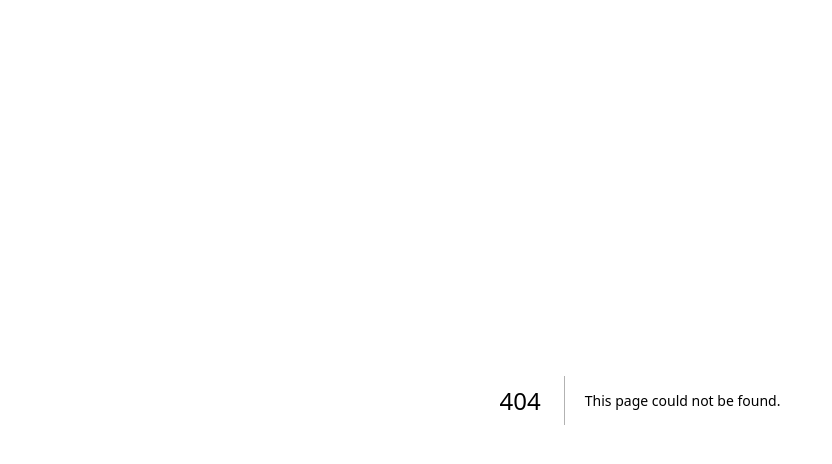
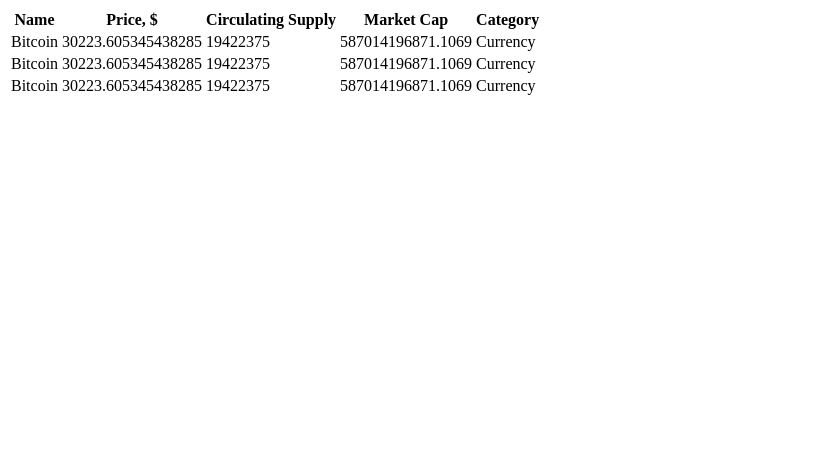
Before and after one commit to little-plumelet/crypto_small, a Next.js app: page /currencyList in a window 1280 px wide. Before the commit this address had no page. Shown: the top 464 px of the page, without its empty margins (0-832 px from the left). Built offline with nearby package versions, Linux system fonts and the light colour scheme.

Commit message:
add two main pages & table component

```diff
--- /dev/null
+++ b/src/components/table/Table.tsx
@@ -0,0 +1,37 @@
+import MOCK_DATA from '../../../mockdata.json';
+interface Currency {
+  name: string;
+  price: number;
+  circulatingSupply: number;
+  marketCap: number;
+  category: string;
+};
+
+export const Table = () => {
+  // data will be from props
+  const data = [MOCK_DATA.data, MOCK_DATA.data, MOCK_DATA.data];
+  return (
+    <table>
+      <thead>
+        <tr>
+          <th>Name</th>
+          <th>Price, $</th>
+          <th>Circulating Supply</th>
+          <th>Market Cap</th>
+          <th>Category</th>
+        </tr>
+      </thead>
+      <tbody>
+        {data.map((currency) => (
+          <tr key={currency?.id}>
+            <td>{currency?.name}</td>
+            <td>{currency?.values?.USD?.price}</td>
+            <td>{currency?.circulatingSupply}</td>
+            <td>{currency?.values?.USD?.marketCap}</td>
+            <td>{currency?.category}</td>
+          </tr>
+        ))}
+      </tbody>
+    </table>
+  )
+}
--- /dev/null
+++ b/src/components/table/index.ts
@@ -0,0 +1 @@
+export { Table } from './Table';
--- /dev/null
+++ b/src/pages/converter.tsx
@@ -0,0 +1,3 @@
+export default function Converter() {
+  return <div>Converter</div>
+}
--- /dev/null
+++ b/src/pages/currencyList.tsx
@@ -0,0 +1,7 @@
+import { Table } from "@/components/table";
+
+export default function CurrencyList() {
+  return (
+    <Table />
+  )
+}
```
